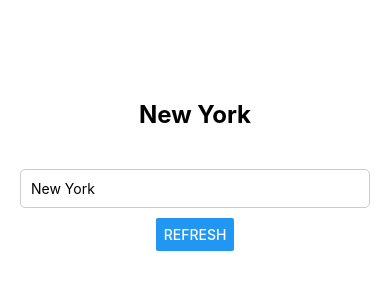
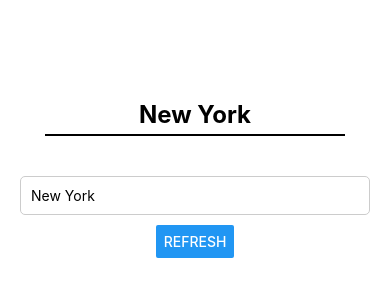
Before and after one commit to andevrrr/weatherApp_ReactNative, a React Native app: screen / in a window 390 px wide. Shown: the top 300 px of the page. Built offline with nearby package versions, Linux system fonts and the light colour scheme.

Commit message:
underline added

```diff
--- a/Components/Header.js
+++ b/Components/Header.js
@@ -4,6 +4,7 @@ import { View, Text, StyleSheet } from 'react-native';
 const Header = ({ location }) => (
     <View style={styles.headerContainer}>
         <Text style={styles.headerText}>{location}</Text>
+        <View style={styles.underline}></View>
     </View>
 );
 
@@ -17,6 +18,12 @@ const styles = StyleSheet.create({
         fontSize: 24,
         fontWeight: 'bold',
     },
+    underline: {
+        backgroundColor: 'black',
+        height: 2,
+        width: 300,
+        marginTop: 5,
+    },
 });
 
 export default Header;
```
